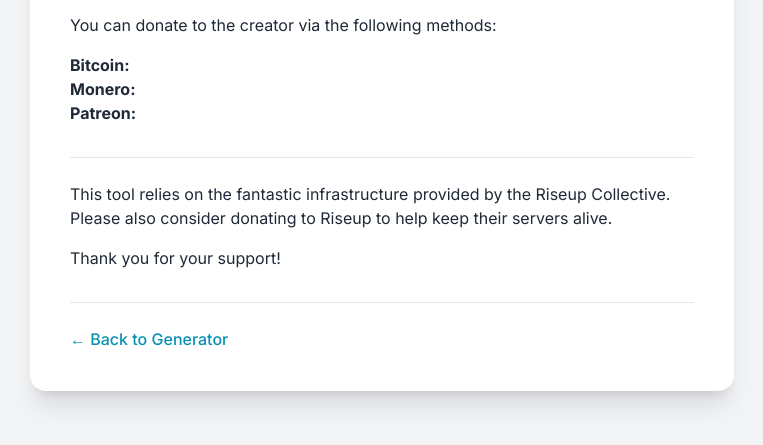
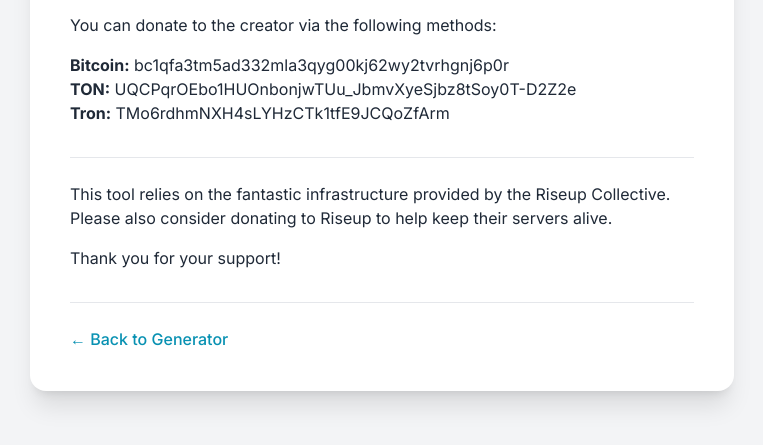
Before and after one commit to franklinjk9/rugen, a website: page assets/donate.html in a window 1280 px wide. Shown: the part 187-632 px from the top of the page, without its empty margins (258-1021 px from the left). Drawn offline with nearby package versions, Linux system fonts and the light colour scheme.

Commit message:
Update donate.html

```diff
--- a/assets/donate.html
+++ b/assets/donate.html
@@ -19,9 +19,9 @@
                 <p>This tool is free and open-source. If you find it useful, please consider supporting its development.</p>
                 <p>You can donate to the creator via the following methods:</p>
                 <ul>
-                    <li><strong>Bitcoin:</strong> </li>
-                    <li><strong>Monero:</strong> </li>
-                    <li><strong>Patreon:</strong> </li>
+                    <li><strong>Bitcoin:</strong> bc1qfa3tm5ad332mla3qyg00kj62wy2tvrhgnj6p0r</li>
+                    <li><strong>TON:</strong> UQCPqrOEbo1HUOnbonjwTUu_JbmvXyeSjbz8tSoy0T-D2Z2e</li>
+                    <li><strong>Tron:</strong> TMo6rdhmNXH4sLYHzCTk1tfE9JCQoZfArm</li>
                 </ul>
 
                 <div class="!mt-8 !pt-6 border-t border-gray-200 dark:border-gray-700">
```
